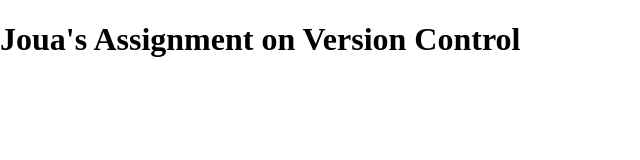
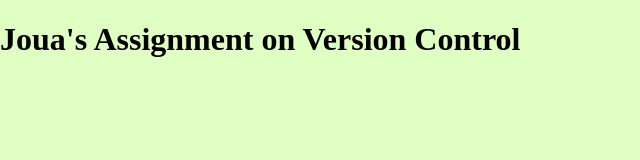
Before and after one commit to jvang10/Bitts_GithubIntro, a plain HTML site: page index.html in a window 1280 px wide. Shown: the whole page, without its empty margins (0-640 px from the left). Drawn offline with nearby package versions, Linux system fonts and the light colour scheme.

Commit message:
On Bg Branch changed color to light green
used a very light shade of green. Almost not noticable.

```diff
--- a/_css/main.css
+++ b/_css/main.css
@@ -9,6 +9,7 @@ html {
 }
 html, body  {
 	margin: 0;
+    background-color: #E0FFC2;
 }
 /* Correct `block` display not defined in IE 8/9.*/
 article,aside,details,figcaption,figure,footer,header,main,nav,section,summary {
```
